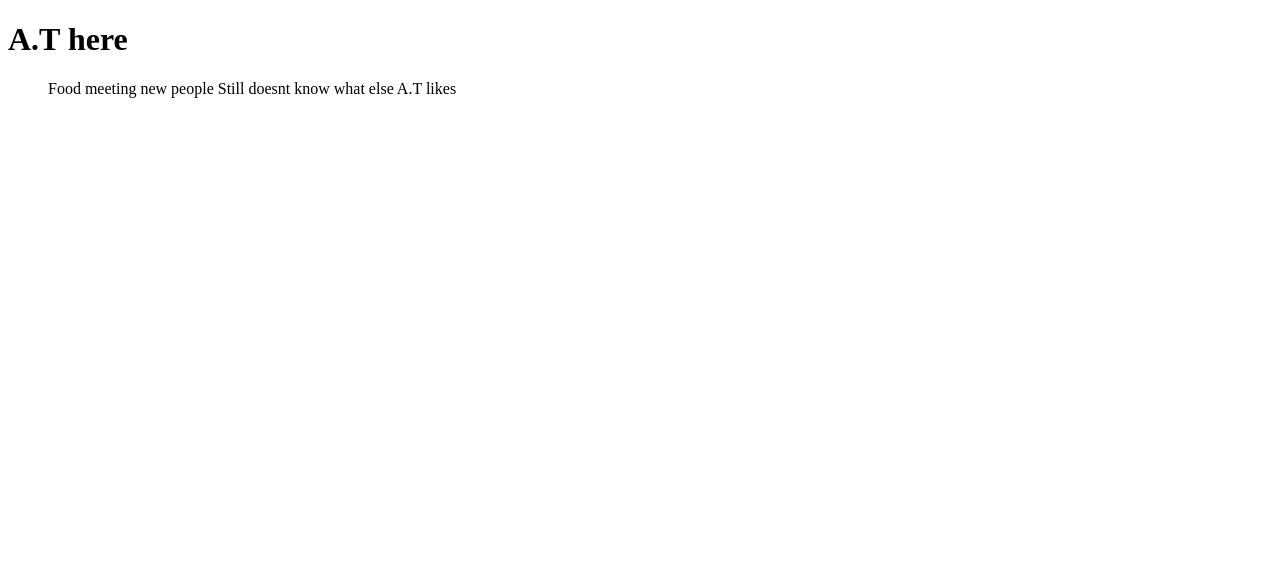
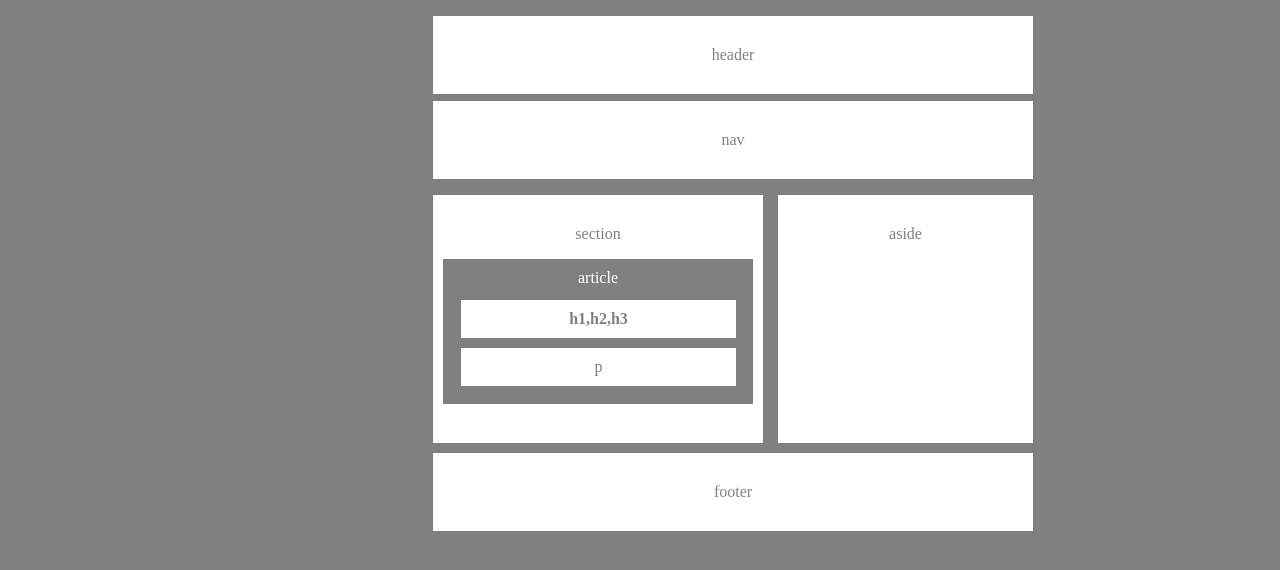
Before and after one commit to atsang14/atsang14.github.io, a plain HTML site: page index.html in a window 1280 px wide. Drawn offline with Linux system fonts and the light colour scheme.

Commit message:
replaced old page with hw-1

```diff
--- a/index.html
+++ b/index.html
@@ -3,16 +3,113 @@
 <head>
 	<title>A.T webpage</title>
 	<style type="text/css">
+		body {
+			background-color: grey;
+		}
+
+		p {
+			padding: 30px 100px;
+			width: 400px;
+			background-color: white;
+			margin-left: 425px;
+			text-align: center;
+		}
+
+		h4 {
+			color: grey;
+			padding: 10px 100px;
+			width: 75px;
+			background-color: white;
+			margin-left: 453px;
+			text-align: center;
+			position: relative;
+			bottom: 325px;
+		}
+
+		div {
+			width: 200px;
+			height: 200px;
+			float: left;
+			margin-left: 0px;
+		}
+
+		#header {
+			color: grey;
+			margin-bottom: 0px;
+		}
+
+		#nav {
+			color: grey;
+			margin-top: 7px;
+		}
+
+		#section {
+			color: grey;
+			padding-bottom: 200px;
+			width: 130px;
+			margin-left: 425px;
+		}
+
+		#article {
+			color: white;
+			width: 110px;
+			height: 60px;
+			position: relative;
+    		bottom: 200px;
+			left: 10px;
+			padding-bottom: 75px;
+			padding-top: 10px;
+			background-color: grey;
+			float: bottom;
+		}
+
+		#pp {
+			color: grey;
+			padding: 10px 100px;
+			width: 75px;
+			background-color: white;
+			margin-left: 453px;
+			text-align: center;
+			position: relative;
+			bottom: 337px;
+		}
+
+		#aside {
+			color: grey;
+			width: 55px;
+			height: 188px;
+			margin-left: 575px;
+			position: relative;
+			bottom: 544px;
+			margin-left: 770px;
+		}
+
+		#footer{
+			color: grey;
+			position: relative;
+			bottom: 550px;
+		}
 
 	</style>
 </head>
 <body>
-	<h1>A.T here</h1>
-	<ul>
-		<tr>Food</tr>
-		<tr>meeting new people</tr>
-		<tr>Still doesnt know what else A.T likes</tr>
-	</ul>
+	<p id="header">header</p>
+
+	<p id="nav">nav</p>
+
+	<p id="section">section</p>
+
+	<p id="article">article</p>
+
+
+	<h4>h1,h2,h3</h4>
+
+	<p id="pp">p</p>
+
+	<p id="aside">aside</p>
+
+	<p id="footer">footer</p>
+
 
 </body>
 </html>
```
